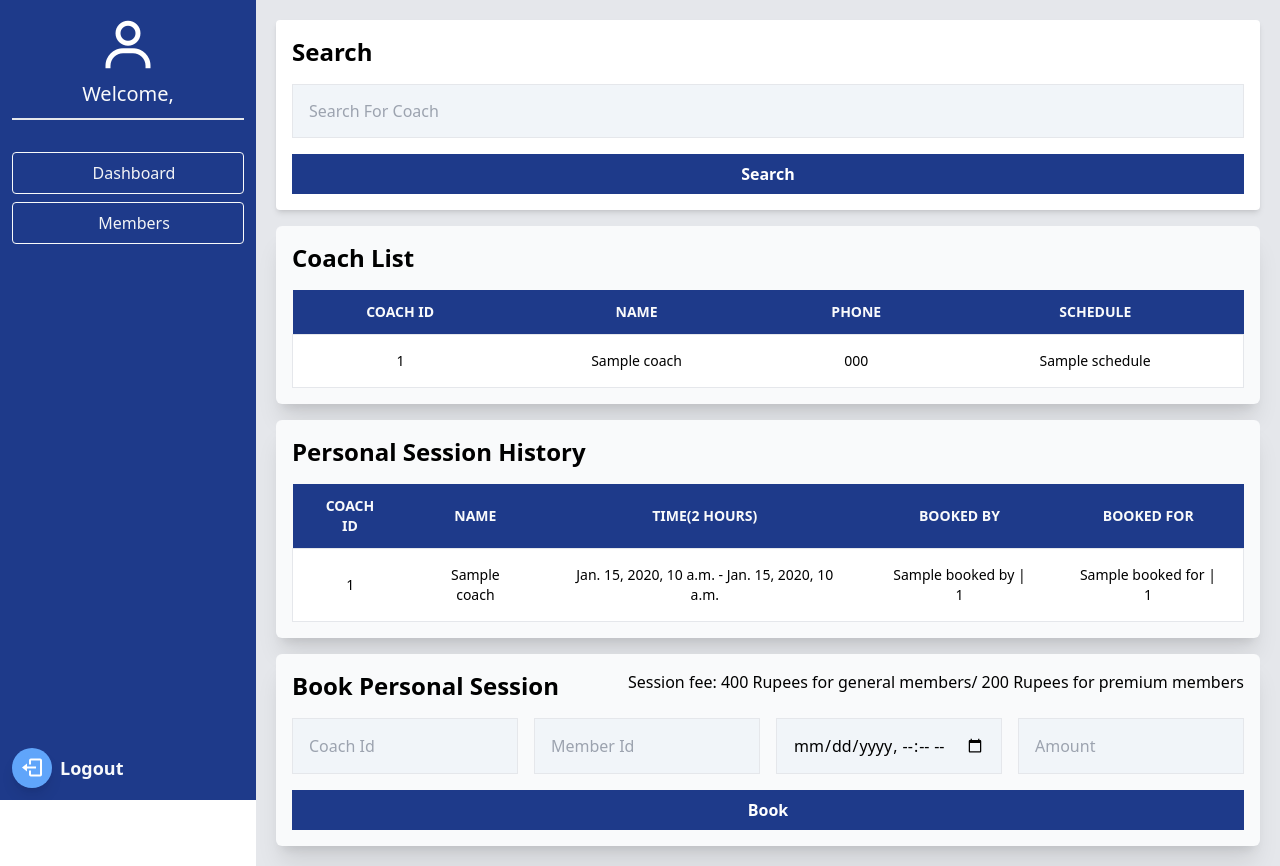
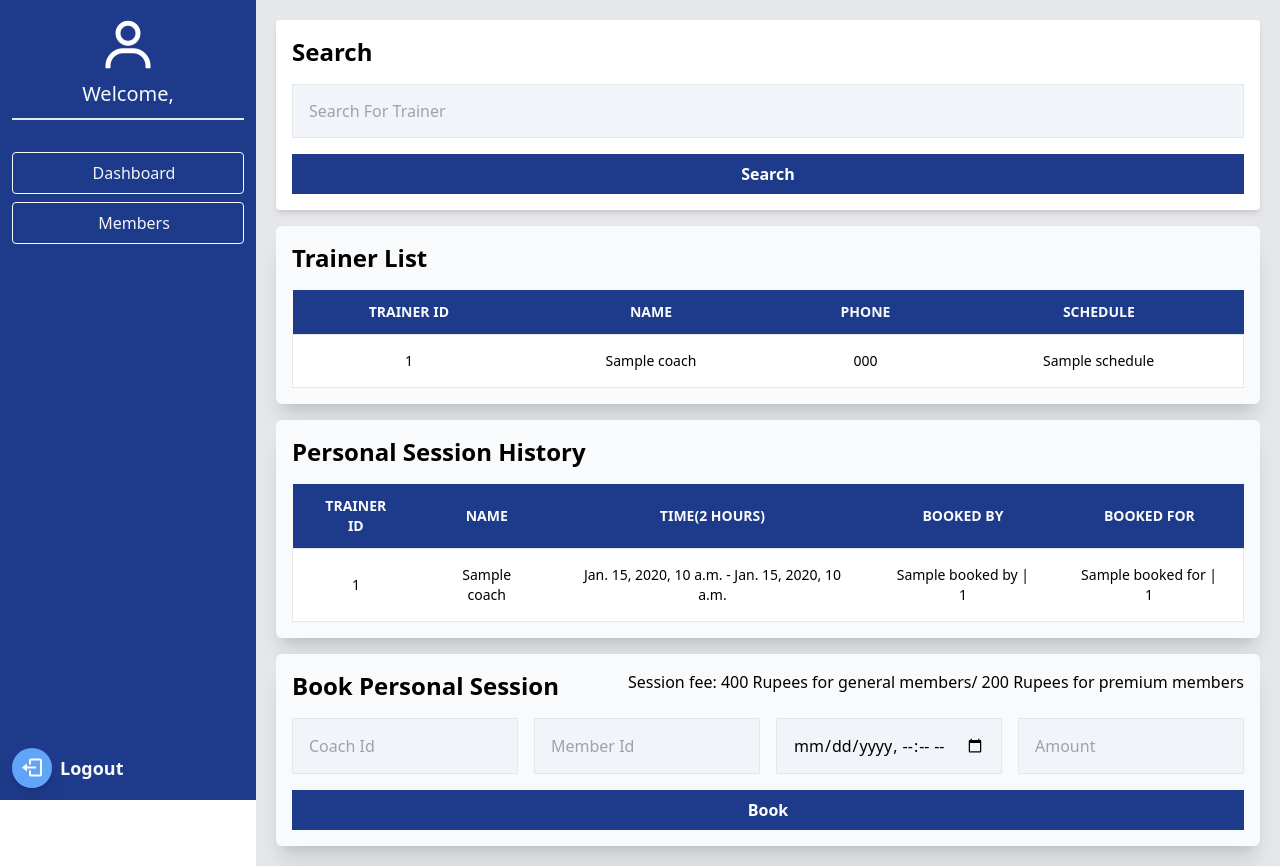
Before and after one commit to SujayKumarMondal/GymManagementSystem, a Django app: template templates/coach/book.html in a window 1280 px wide. Run offline with Django 4.2, Linux system fonts and the light colour scheme; the template is opened without the code that fills it: most values are stand-ins (such as "Sample title", 1, 10 or a date in 2020); some libraries are stand-ins or nearby versions.

Commit message:
Renamed "Coach" to "Trainer"

```diff
--- a/templates/coach/book.html
+++ b/templates/coach/book.html
@@ -10,7 +10,7 @@
                 {% csrf_token %}
                 <div>
                     <input class="border w-full p-4 leading-tight bg-slate-100" name="searchCoach" type="text"
-                        placeholder="Search For Coach" />
+                        placeholder="Search For Trainer" />
                 </div>
                 <div class="mt-4">
                     <button class="bg-blue-900 text-white font-bold py-2 px-4 w-full" type="submit">
@@ -20,13 +20,13 @@
             </form>
         </div>
         <div class="bg-gray-50 p-4 shadow-xl rounded-md mt-4">
-            <h3 class="text-2xl font-semibold mb-4">Coach List</h3>
+            <h3 class="text-2xl font-semibold mb-4">Trainer List</h3>
             <div>
                 <div class="relative overflow-x-auto">
                     <table class="w-full">
                         <thead class="text-sm uppercase bg-blue-900 text-gray-50 text-center">
                             <tr>
-                                <th scope="col" class="px-6 py-3">Coach Id</th>
+                                <th scope="col" class="px-6 py-3">Trainer Id</th>
                                 <th scope="col" class="px-6 py-3">Name</th>
                                 <th scope="col" class="px-6 py-3">Phone</th>
                                 <th scope="col" class="px-6 py-3">Schedule</th>
@@ -61,7 +61,7 @@
                     <table class="w-full">
                         <thead class="text-sm uppercase bg-blue-900 text-gray-50 text-center">
                             <tr>
-                                <th scope="col" class="px-6 py-3">Coach Id</th>
+                                <th scope="col" class="px-6 py-3">Trainer Id</th>
                                 <th scope="col" class="px-6 py-3">Name</th>
                                 <th scope="col" class="px-6 py-3">Time(2 Hours)</th>
                                 <th scope="col" class="px-6 py-3">Booked By</th>
--- a/templates/coach/edit.html
+++ b/templates/coach/edit.html
@@ -6,13 +6,13 @@
     <div class="componentWrapper">
         <!-- Form starts  -->
         <div class="formSection bg-white px-10 py-8 rounded shadow-md mb-4">
-            <h3 class="text-2xl font-bold mb-4">Edit Coach</h3>
+            <h3 class="text-2xl font-bold mb-4">Edit Trainer</h3>
             <form class="grid grid-cols-3 gap-4" method="post">
                 {% csrf_token %}
                 <!-- Col 1 -->
                 <div class="grid gap-2">
                     <!-- Coach ID -->
-                    <input class="border w-full p-4 leading-tight bg-slate-100 disabled:cursor-not-allowed disabled:bg-slate-300" name="empId" type="text" placeholder="Coach ID" disabled value={{coach.coachId}} />
+                    <input class="border w-full p-4 leading-tight bg-slate-100 disabled:cursor-not-allowed disabled:bg-slate-300" name="empId" type="text" placeholder="Trainer ID" disabled value={{coach.coachId}} />
                     <!-- Name -->
                     <input class="border w-full p-4 leading-tight bg-slate-100" name="name" type="text" placeholder="Name" required value="{{coach.name}}" />
                     <!-- Salary -->
@@ -68,7 +68,7 @@
                 </div>
                 <div>
                     <a href="{% url "coach:delete" coach.id %}" class="bg-red-900 text-white font-bold py-2 px-4 w-full inline-block text-center cursor-pointer">
-                        Delete Coach
+                        Delete Trainer
                     </a>
                 </div>
             </form>
--- a/templates/coach/index.html
+++ b/templates/coach/index.html
@@ -6,7 +6,7 @@
     <div class="componentWrapper">
         <!-- Entry Form starts  -->
         <div class="formSection bg-white p-4 rounded shadow-md mb-4">
-            <h3 class="text-2xl font-bold mb-4">New Coach Form</h3>
+            <h3 class="text-2xl font-bold mb-4">New Trainer Form</h3>
             <form class="grid grid-cols-3 gap-4" method="post">
               {% csrf_token %}
                 <!-- Col 1 -->
@@ -51,7 +51,7 @@
                     <button
                       class="bg-blue-900 text-white font-bold py-2 px-4 w-full"
                       type="submit">
-                      Add New Coach
+                      Add New Trainer
                     </button>
                   </div>
             </form>
@@ -64,7 +64,7 @@
               class="text-sm uppercase bg-blue-900 text-gray-50 text-center"
             >
               <tr>
-                <th scope="col" class="px-6 py-3">Coach ID</th>
+                <th scope="col" class="px-6 py-3">Trainer ID</th>
                 <th scope="col" class="px-6 py-3">Name</th>
                 <th scope="col" class="px-6 py-3">phone</th>
                 <th scope="col" class="px-6 py-3">salary</th>
--- a/templates/dashboard/coach.html
+++ b/templates/dashboard/coach.html
@@ -27,7 +27,7 @@
                         {% csrf_token %}
                         <div>
                             <input class="border w-full p-4 leading-tight bg-slate-100" name="searchCoach" type="text"
-                                placeholder="Search For Coach" />
+                                placeholder="Search For Trainer" />
                         </div>
                         <div class="mt-4">
                             <button class="bg-blue-900 text-white font-bold py-2 px-4 w-full" type="submit">
--- a/templates/sidebar.html
+++ b/templates/sidebar.html
@@ -54,7 +54,7 @@
             href="{% url "coach:index" %}"
             class="border border-gray-50 flex justify-center items-center p-2 text-gray-100 rounded hover:bg-gray-100 hover:text-gray-900"
           >
-            <p class="ms-3">Coach</p>
+            <p class="ms-3">Trainer</p>
           </a>
         </li>
         <!--  -->
```
Also changed, not shown: db.sqlite3.
